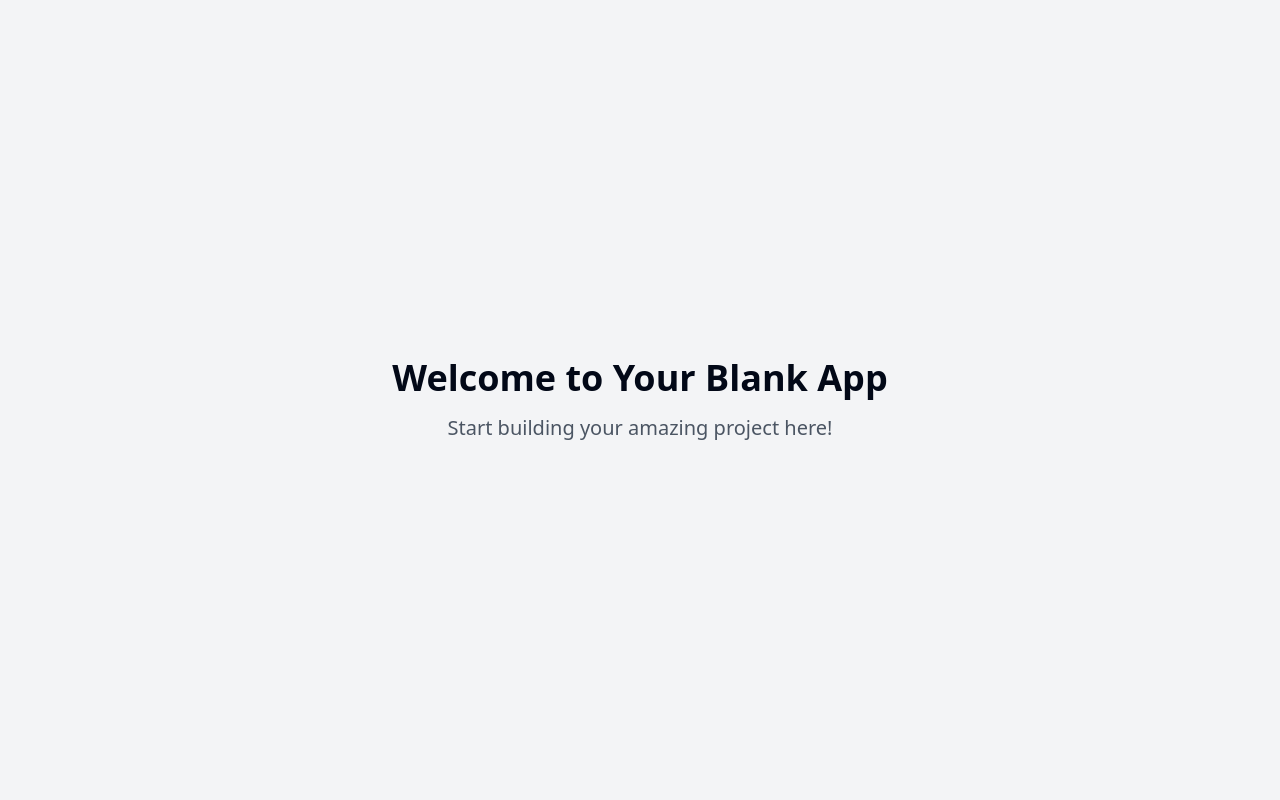
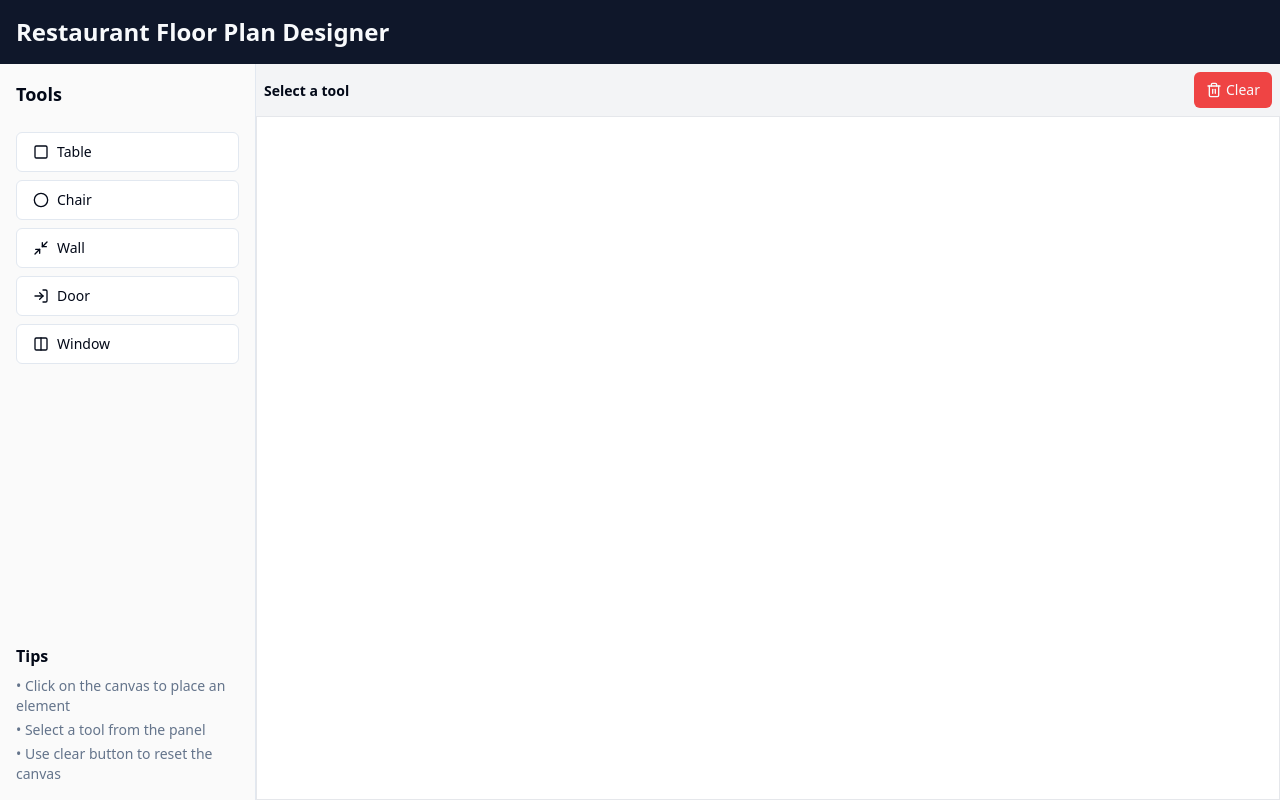
Before and after one commit to AreebYounus4/resto-canvas-architect, a React (Vite) app: page / in a window 1280 px wide. Built offline with nearby package versions, Linux system fonts and the light colour scheme.

Commit message:
Fix: Restore project visibility
This commit addresses an issue where the restored project is not visible.

```diff
--- /dev/null
+++ b/src/components/FloorPlanCanvas.tsx
@@ -0,0 +1,191 @@
+
+import { useState, useRef, useEffect } from "react";
+import { ActiveTool, CanvasElement, Position } from "@/types/canvasTypes";
+import { Button } from "@/components/ui/button";
+import { Trash2 } from "lucide-react";
+
+interface FloorPlanCanvasProps {
+  activeTool: ActiveTool;
+  elements: CanvasElement[];
+  onAddElement: (element: CanvasElement) => void;
+}
+
+const FloorPlanCanvas = ({ activeTool, elements, onAddElement }: FloorPlanCanvasProps) => {
+  const canvasRef = useRef<HTMLDivElement>(null);
+  const [isPlacing, setIsPlacing] = useState(false);
+  const [cursorPosition, setCursorPosition] = useState<Position>({ x: 0, y: 0 });
+
+  // Handle canvas click to place element
+  const handleCanvasClick = (e: React.MouseEvent) => {
+    if (!activeTool || !canvasRef.current) return;
+
+    const rect = canvasRef.current.getBoundingClientRect();
+    const x = e.clientX - rect.left;
+    const y = e.clientY - rect.top;
+
+    // Create new element based on active tool
+    const newElement: CanvasElement = {
+      id: `element-${Date.now()}`,
+      type: activeTool,
+      position: { x, y },
+      size: getDefaultSizeForElement(activeTool),
+      rotation: 0,
+    };
+
+    onAddElement(newElement);
+  };
+
+  // Update cursor position for preview
+  const handleMouseMove = (e: React.MouseEvent) => {
+    if (!canvasRef.current) return;
+
+    const rect = canvasRef.current.getBoundingClientRect();
+    setCursorPosition({
+      x: e.clientX - rect.left,
+      y: e.clientY - rect.top,
+    });
+  };
+
+  // Get default size based on element type
+  const getDefaultSizeForElement = (type: ActiveTool): { width: number; height: number } => {
+    switch (type) {
+      case 'table':
+        return { width: 100, height: 60 };
+      case 'chair':
+        return { width: 40, height: 40 };
+      case 'wall':
+        return { width: 200, height: 10 };
+      case 'door':
+        return { width: 60, height: 10 };
+      case 'window':
+        return { width: 80, height: 10 };
+      default:
+        return { width: 50, height: 50 };
+    }
+  };
+
+  // Render a single element
+  const renderElement = (element: CanvasElement) => {
+    const { id, type, position, size, rotation = 0 } = element;
+
+    let className = "absolute border border-gray-800 ";
+
+    switch (type) {
+      case 'table':
+        className += "bg-amber-100 rounded";
+        break;
+      case 'chair':
+        className += "bg-amber-200 rounded-full";
+        break;
+      case 'wall':
+        className += "bg-gray-800";
+        break;
+      case 'door':
+        className += "bg-blue-500";
+        break;
+      case 'window':
+        className += "bg-sky-200";
+        break;
+    }
+
+    return (
+      <div
+        key={id}
+        className={className}
+        style={{
+          left: `${position.x - size.width / 2}px`,
+          top: `${position.y - size.height / 2}px`,
+          width: `${size.width}px`,
+          height: `${size.height}px`,
+          transform: `rotate(${rotation}deg)`,
+        }}
+      />
+    );
+  };
+
+  // Render placement preview
+  const renderPreview = () => {
+    if (!activeTool) return null;
+
+    const size = getDefaultSizeForElement(activeTool);
+
+    let className = "absolute border border-dashed border-gray-400 pointer-events-none ";
+
+    switch (activeTool) {
+      case 'table':
+        className += "bg-amber-100/50 rounded";
+        break;
+      case 'chair':
+        className += "bg-amber-200/50 rounded-full";
+        break;
+      case 'wall':
+        className += "bg-gray-800/50";
+        break;
+      case 'door':
+        className += "bg-blue-500/50";
+        break;
+      case 'window':
+        className += "bg-sky-200/50";
+        break;
+    }
+
+    return (
+      <div
+        className={className}
+        style={{
+          left: `${cursorPosition.x - size.width / 2}px`,
+          top: `${cursorPosition.y - size.height / 2}px`,
+          width: `${size.width}px`,
+          height: `${size.height}px`,
+        }}
+      />
+    );
+  };
+
+  // Clear all elements
+  const handleClearCanvas = () => {
+    if (window.confirm("Are you sure you want to clear the canvas?")) {
+      // This would typically call a function passed from the parent to clear elements
+      console.log("Clear canvas requested");
+    }
+  };
+
+  return (
+    <div className="flex flex-col flex-1">
+      <div className="bg-gray-100 p-2 flex justify-between items-center">
+        <div>
+          <span className="text-sm font-semibold">
+            {activeTool ? `Placing: ${activeTool}` : "Select a tool"}
+          </span>
+        </div>
+        <Button
+          variant="destructive"
+          size="sm"
+          onClick={handleClearCanvas}
+          className="flex items-center gap-1"
+        >
+          <Trash2 size={16} />
+          Clear
+        </Button>
+      </div>
+
+      <div
+        ref={canvasRef}
+        className="flex-1 bg-white border border-gray-200 relative overflow-auto"
+        onClick={handleCanvasClick}
+        onMouseMove={handleMouseMove}
+      >
+        {/* Render all placed elements */}
+        {elements.map(renderElement)}
+
+        {/* Render placement preview */}
+        {activeTool && renderPreview()}
+
+        {/* Grid pattern (optional) */}
+        <div className="absolute inset-0 bg-grid-pattern opacity-10 pointer-events-none" />
+      </div>
+    </div>
+  );
+};
+
+export default FloorPlanCanvas;
--- /dev/null
+++ b/src/components/ToolPanel.tsx
@@ -0,0 +1,66 @@
+
+import { ActiveTool, ElementType } from "@/types/canvasTypes";
+import { Button } from "@/components/ui/button";
+import {
+  Square,
+  Circle,
+  Minimize2,
+  LogIn,
+  Columns
+} from "lucide-react";
+
+interface ToolPanelProps {
+  activeTool: ActiveTool;
+  onSelectTool: (tool: ActiveTool) => void;
+}
+
+const ToolPanel = ({ activeTool, onSelectTool }: ToolPanelProps) => {
+  const tools: { id: ElementType; icon: React.ReactNode; label: string }[] = [
+    { id: 'table', icon: <Square size={24} />, label: 'Table' },
+    { id: 'chair', icon: <Circle size={24} />, label: 'Chair' },
+    { id: 'wall', icon: <Minimize2 size={24} />, label: 'Wall' },
+    { id: 'door', icon: <LogIn size={24} />, label: 'Door' },
+    { id: 'window', icon: <Columns size={24} />, label: 'Window' },
+  ];
+
+  return (
+    <div className="w-64 bg-sidebar border-r border-border p-4 flex flex-col gap-4">
+      <h2 className="font-semibold text-lg mb-2">Tools</h2>
+
+      <div className="flex flex-col gap-2">
+        {tools.map((tool) => (
+          <Button
+            key={tool.id}
+            variant={activeTool === tool.id ? "default" : "outline"}
+            className="justify-start gap-2"
+            onClick={() => onSelectTool(tool.id)}
+          >
+            {tool.icon}
+            {tool.label}
+          </Button>
+        ))}
+
+        {activeTool && (
+          <Button
+            variant="ghost"
+            className="mt-2"
+            onClick={() => onSelectTool(null)}
+          >
+            Cancel Selection
+          </Button>
+        )}
+      </div>
+
+      <div className="mt-auto">
+        <h3 className="font-semibold mb-2">Tips</h3>
+        <ul className="text-sm space-y-1 text-muted-foreground">
+          <li>• Click on the canvas to place an element</li>
+          <li>• Select a tool from the panel</li>
+          <li>• Use clear button to reset the canvas</li>
+        </ul>
+      </div>
+    </div>
+  );
+};
+
+export default ToolPanel;
--- a/src/pages/Index.tsx
+++ b/src/pages/Index.tsx
@@ -1,11 +1,34 @@
-// Update this page (the content is just a fallback if you fail to update the page)
+
+import { useState } from "react";
+import FloorPlanCanvas from "@/components/FloorPlanCanvas";
+import ToolPanel from "@/components/ToolPanel";
+import { ActiveTool, CanvasElement } from "@/types/canvasTypes";
 
 const Index = () => {
+  const [activeTool, setActiveTool] = useState<ActiveTool>(null);
+  const [elements, setElements] = useState<CanvasElement[]>([]);
+
+  const handleToolSelect = (tool: ActiveTool) => {
+    setActiveTool(tool);
+  };
+
+  const handleAddElement = (element: CanvasElement) => {
+    setElements((prev) => [...prev, element]);
+  };
+
   return (
-    <div className="min-h-screen flex items-center justify-center bg-gray-100">
-      <div className="text-center">
-        <h1 className="text-4xl font-bold mb-4">Welcome to Your Blank App</h1>
-        <p className="text-xl text-gray-600">Start building your amazing project here!</p>
+    <div className="min-h-screen flex flex-col bg-background">
+      <header className="bg-primary text-primary-foreground p-4">
+        <h1 className="text-2xl font-bold">Restaurant Floor Plan Designer</h1>
+      </header>
+
+      <div className="flex flex-1 overflow-hidden">
+        <ToolPanel activeTool={activeTool} onSelectTool={handleToolSelect} />
+        <FloorPlanCanvas
+          activeTool={activeTool}
+          elements={elements}
+          onAddElement={handleAddElement}
+        />
       </div>
     </div>
   );
--- /dev/null
+++ b/src/types/canvasTypes.ts
@@ -0,0 +1,22 @@
+
+export type ElementType = 'table' | 'chair' | 'wall' | 'door' | 'window';
+
+export type ActiveTool = ElementType | null;
+
+export interface Position {
+  x: number;
+  y: number;
+}
+
+export interface Size {
+  width: number;
+  height: number;
+}
+
+export interface CanvasElement {
+  id: string;
+  type: ElementType;
+  position: Position;
+  size: Size;
+  rotation?: number;
+}
```
